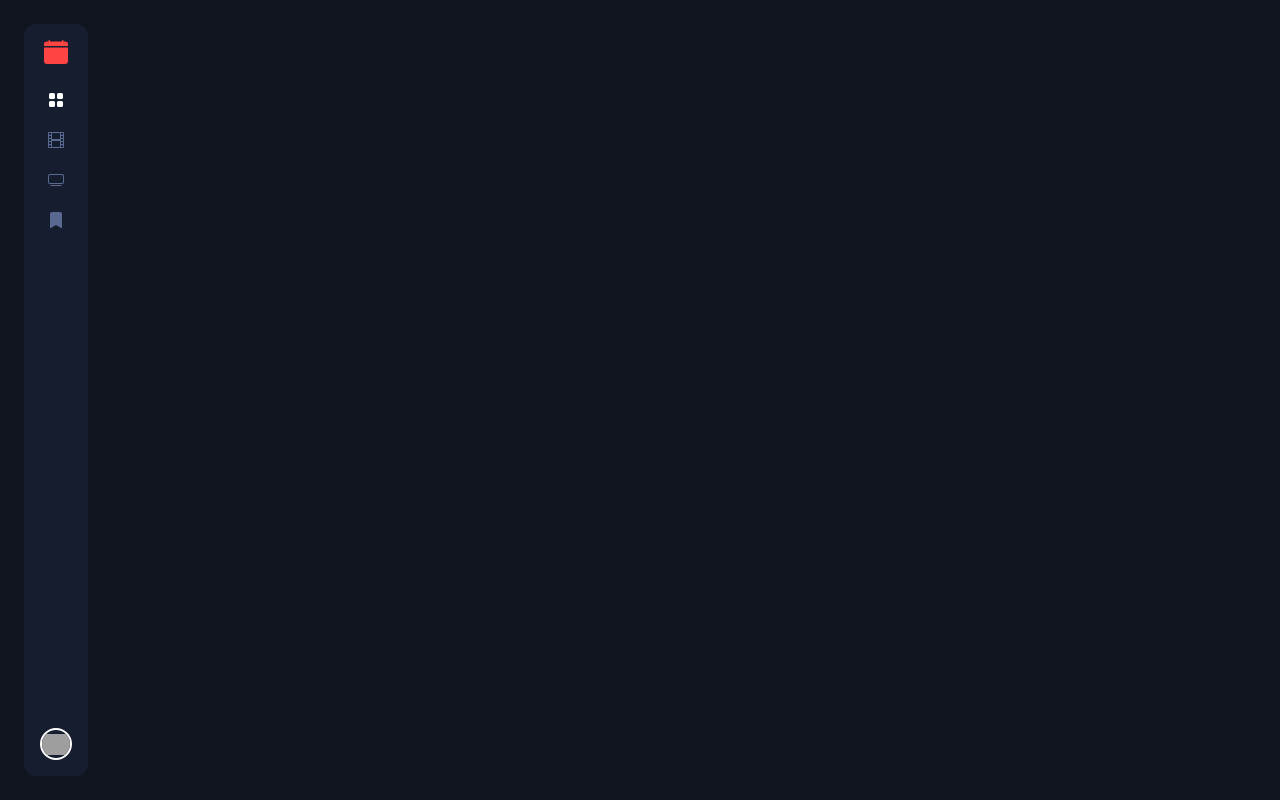
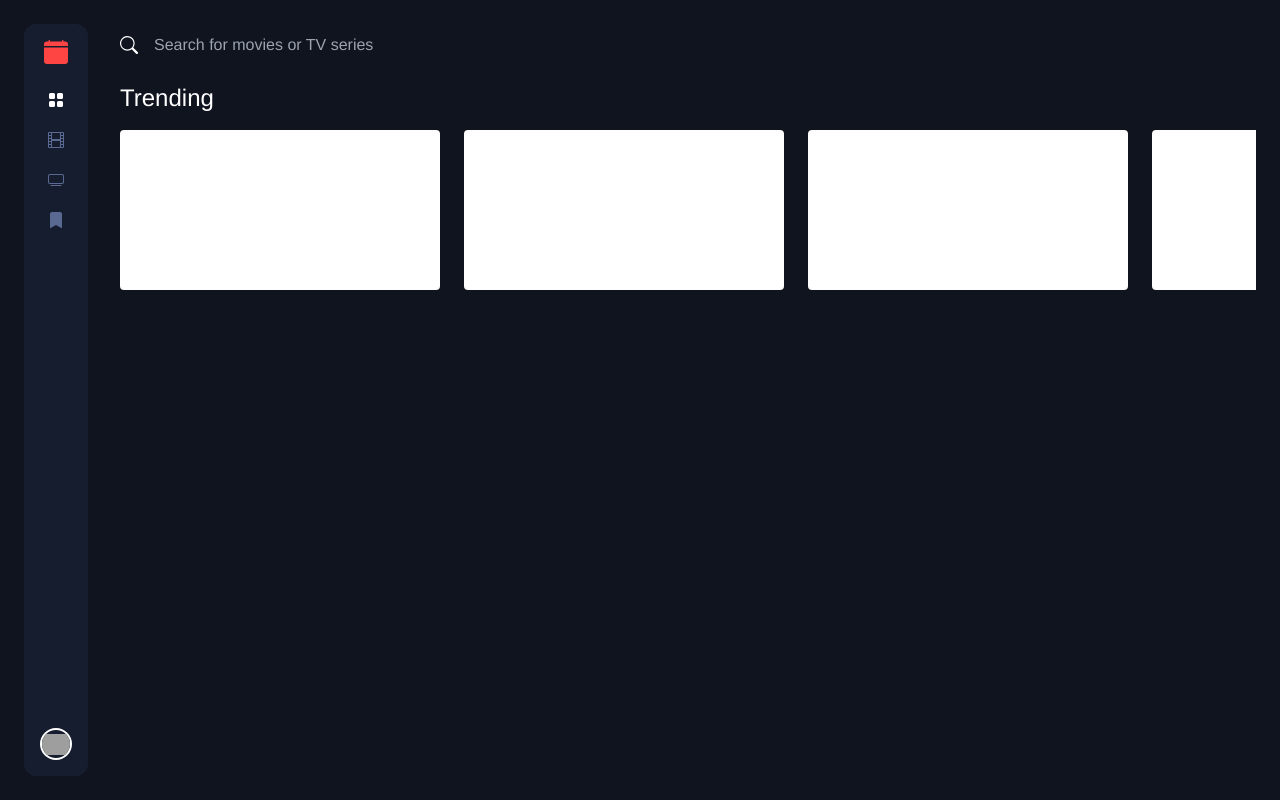
Before and after one commit to danyouknowme/entertainment-homepage, a Vue app: page / in a window 1280 px wide. Built offline with nearby package versions, Linux system fonts and the light colour scheme; grey boxes are pictures that could not be loaded.

Commit message:
Added: horizontal scroll and searchbar

```diff
--- a/src/views/HomeView.vue
+++ b/src/views/HomeView.vue
@@ -1,17 +1,52 @@
 <template>
 	<div class="home p-6 min-h-screen flex">
 		<Navbar :page="'home'" />
+		<div class="w-full flex flex-col flex-1 ml-8 overflow-x-hidden">
+			<Search />
+			<!-- Trending -->
+			<div class="w-full mt-4">
+				<p class="text-2xl text-white">Trending</p>
+				<div
+					class="w-full overflow-x-auto gap-6 flex mt-4"
+					id="horizontal-scroll"
+				>
+					<Card />
+					<Card />
+					<Card />
+					<Card />
+					<Card />
+					<Card />
+					<Card />
+				</div>
+			</div>
+		</div>
 	</div>
 </template>
 
 <script lang="ts">
 import { Component, Vue } from "vue-property-decorator";
 import Navbar from "@/components/Navbar.vue"; // @ is an alias to /src
+import Search from "@/components/Search.vue";
+import Card from "@/components/Card.vue";
 
 @Component({
 	components: {
 		Navbar,
+		Search,
+		Card,
 	},
 })
-export default class HomeView extends Vue {}
+export default class HomeView extends Vue {
+	private horizontalScroll() {
+		document.addEventListener("wheel", (e) => {
+			const scrollContainer = document.getElementById("horizontal-scroll");
+			if (!scrollContainer) return;
+			scrollContainer.scrollLeft += e.deltaY;
+		});
+	}
+
+	created() {
+		this.horizontalScroll();
+	}
+}
 </script>
```
Lines whose indentation alone changed are shown as unchanged.
